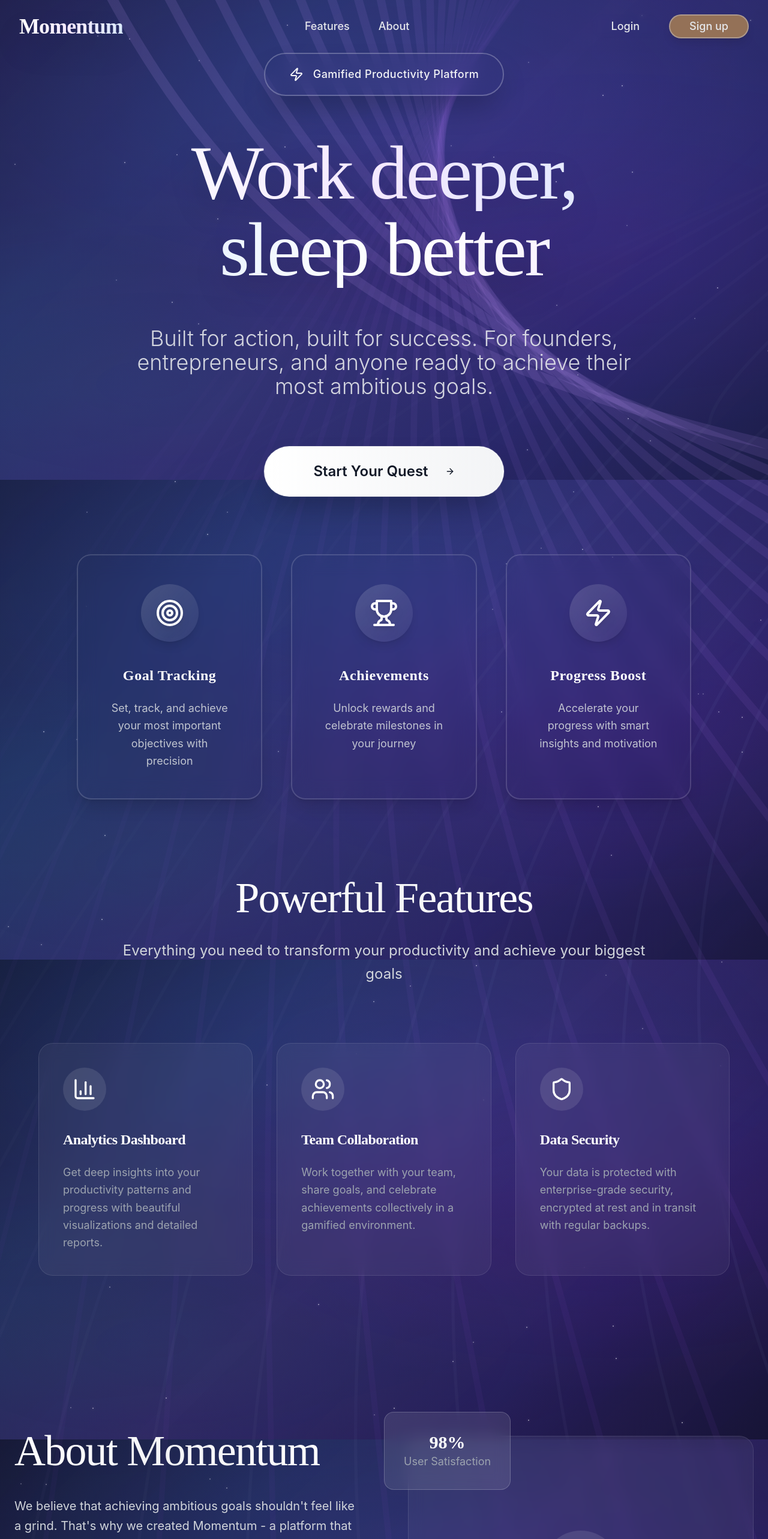
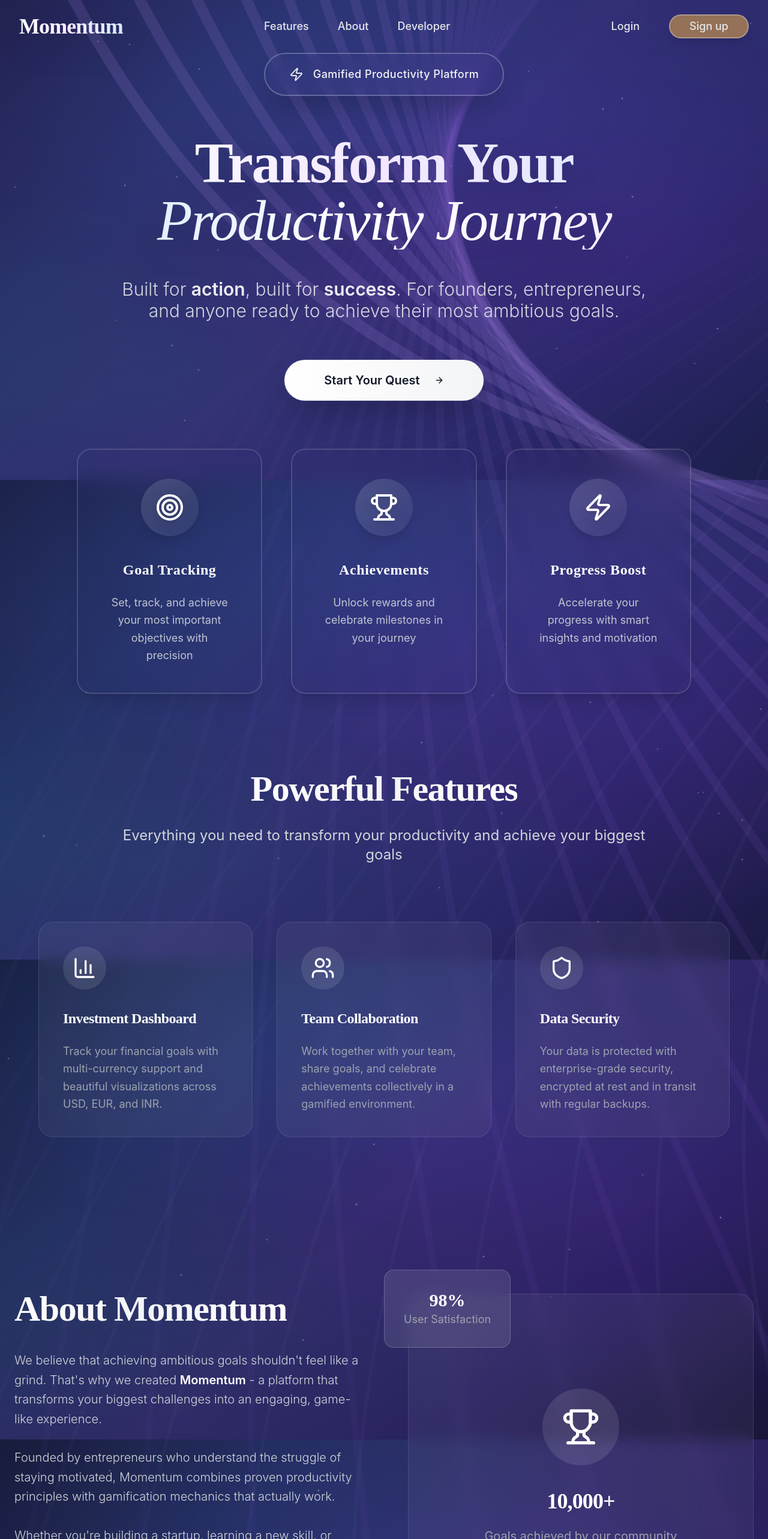
Before and after one commit to madhusudanpatnaik/momentum-productivity, a React (Vite) app: page / in a window 1280 px wide. Shown: the top 2566 px of the page at 60% size. Built offline with nearby package versions, Linux system fonts and the light colour scheme.

Commit message:
Fix: Missing "Connect with Developer" and landing page fonts
- Removed the "Connect with Developer" element from the UI.
- Updated landing page font styles for improved aesthetics.

```diff
--- a/src/components/Dashboard.tsx
+++ b/src/components/Dashboard.tsx
@@ -1,6 +1,7 @@
+
 import React, { useEffect, useState } from 'react';
 import { Button } from "@/components/ui/button";
-import { ArrowRight, Zap, Target, Trophy, Check, Users, BarChart3, Shield } from 'lucide-react';
+import { ArrowRight, Zap, Target, Trophy, Check, Users, BarChart3, Shield, Linkedin, Twitter, ExternalLink } from 'lucide-react';
 import { useNavigate } from 'react-router-dom';
 
 const Dashboard: React.FC = () => {
@@ -146,6 +147,10 @@ const Dashboard: React.FC = () => {
             About
             <span className="absolute -bottom-1 left-0 w-0 h-0.5 bg-gradient-to-r from-purple-400 to-blue-400 transition-all duration-300 group-hover:w-full"></span>
           </a>
+          <a href="#connect" className="text-gray-200 hover:text-white transition-all duration-300 font-medium text-lg font-sans relative group">
+            Developer
+            <span className="absolute -bottom-1 left-0 w-0 h-0.5 bg-gradient-to-r from-purple-400 to-blue-400 transition-all duration-300 group-hover:w-full"></span>
+          </a>
         </div>
 
         {/* Right side - Buttons with perfect alignment */}
@@ -174,31 +179,31 @@ const Dashboard: React.FC = () => {
             <span className="text-lg text-gray-100 font-medium font-sans tracking-wide">Gamified Productivity Platform</span>
           </div>
 
-          {/* Enhanced typography with aesthetic fonts */}
-          <h1 className="text-6xl md:text-7xl lg:text-8xl xl:text-9xl font-light text-white mb-16 leading-[0.85] tracking-tight font-premium max-w-5xl mx-auto">
-            <span className="bg-gradient-to-r from-white via-purple-100 to-blue-100 bg-clip-text text-transparent block drop-shadow-2xl">
-              Work deeper,
+          {/* Enhanced typography with aesthetic fonts - improved readability and elegance */}
+          <h1 className="text-5xl md:text-6xl lg:text-7xl xl:text-8xl font-light text-white mb-12 leading-[0.9] tracking-tight font-premium max-w-5xl mx-auto">
+            <span className="bg-gradient-to-r from-white via-purple-100 to-blue-100 bg-clip-text text-transparent block drop-shadow-2xl font-extrabold">
+              Transform Your
             </span>
-            <span className="bg-gradient-to-r from-blue-100 via-white to-purple-100 bg-clip-text text-transparent block drop-shadow-2xl">
-              sleep better
+            <span className="bg-gradient-to-r from-blue-100 via-white to-purple-100 bg-clip-text text-transparent block drop-shadow-2xl font-light italic">
+              Productivity Journey
             </span>
           </h1>
 
-          <p className="text-2xl md:text-3xl lg:text-4xl text-gray-200 mb-20 max-w-4xl mx-auto leading-relaxed font-light font-sans opacity-90">
-            Built for action, built for success. For founders, entrepreneurs, and anyone ready to achieve their most ambitious goals.
+          <p className="text-xl md:text-2xl lg:text-3xl text-gray-200 mb-16 max-w-4xl mx-auto leading-relaxed font-light font-sans opacity-90">
+            Built for <span className="font-semibold text-white">action</span>, built for <span className="font-semibold text-white">success</span>. For founders, entrepreneurs, and anyone ready to achieve their most ambitious goals.
           </p>
 
-          <div className="flex justify-center mb-24">
+          <div className="flex justify-center mb-20">
             <Button
               size="lg"
               onClick={() => navigate('/app')}
-              className="bg-gradient-to-r from-white to-gray-100 text-gray-900 hover:from-gray-100 hover:to-white px-20 py-10 text-2xl font-semibold rounded-full transition-all duration-500 hover:scale-110 shadow-2xl backdrop-blur-sm font-sans border-2 border-white/20 hover:border-white/40 hover:shadow-3xl"
+              className="bg-gradient-to-r from-white to-gray-100 text-gray-900 hover:from-gray-100 hover:to-white px-16 py-8 text-xl font-semibold rounded-full transition-all duration-500 hover:scale-110 shadow-2xl backdrop-blur-sm font-sans border-2 border-white/20 hover:border-white/40 hover:shadow-3xl"
               style={{
                 boxShadow: '0 25px 50px -12px rgba(0, 0, 0, 0.25), 0 0 0 1px rgba(255, 255, 255, 0.1)'
               }}
             >
               Start Your Quest
-              <ArrowRight className="ml-5 h-8 w-8" />
+              <ArrowRight className="ml-4 h-6 w-6" />
             </Button>
           </div>
 
@@ -225,12 +230,12 @@ const Dashboard: React.FC = () => {
       <section id="features" className="relative z-10 py-32 px-6">
         <div className="max-w-7xl mx-auto">
           <div className="text-center mb-24">
-            <h2 className="text-6xl md:text-7xl font-light text-white mb-8 leading-tight font-premium max-w-4xl mx-auto">
-              <span className="bg-gradient-to-r from-white via-gray-100 to-white bg-clip-text text-transparent">
+            <h2 className="text-5xl md:text-6xl font-light text-white mb-8 leading-tight font-premium max-w-4xl mx-auto">
+              <span className="bg-gradient-to-r from-white via-gray-100 to-white bg-clip-text text-transparent font-bold">
                 Powerful Features
               </span>
             </h2>
-            <p className="text-2xl text-gray-300 max-w-4xl mx-auto leading-relaxed font-sans">
+            <p className="text-xl md:text-2xl text-gray-300 max-w-4xl mx-auto leading-relaxed font-sans">
               Everything you need to transform your productivity and achieve your biggest goals
             </p>
           </div>
@@ -240,8 +245,8 @@ const Dashboard: React.FC = () => {
               <div className="p-4 rounded-full bg-white/10 mb-8 w-fit group-hover:bg-white/20 transition-all duration-300">
                 <BarChart3 className="w-10 h-10 text-white" />
               </div>
-              <h3 className="text-2xl font-semibold text-white mb-6 font-premium">Analytics Dashboard</h3>
-              <p className="text-gray-400 leading-relaxed text-lg font-sans">Get deep insights into your productivity patterns and progress with beautiful visualizations and detailed reports.</p>
+              <h3 className="text-2xl font-semibold text-white mb-6 font-premium">Investment Dashboard</h3>
+              <p className="text-gray-400 leading-relaxed text-lg font-sans">Track your financial goals with multi-currency support and beautiful visualizations across USD, EUR, and INR.</p>
             </div>
 
             <div className="p-10 rounded-3xl bg-white/5 backdrop-blur-md border border-white/10 hover:bg-white/10 hover:border-white/20 transition-all duration-300 group">
@@ -268,19 +273,19 @@ const Dashboard: React.FC = () => {
         <div className="max-w-7xl mx-auto">
           <div className="grid grid-cols-1 lg:grid-cols-2 gap-20 items-center">
             <div>
-              <h2 className="text-6xl md:text-7xl font-light text-white mb-10 leading-tight font-premium">
-                <span className="bg-gradient-to-r from-white via-gray-100 to-white bg-clip-text text-transparent">
+              <h2 className="text-5xl md:text-6xl font-light text-white mb-10 leading-tight font-premium">
+                <span className="bg-gradient-to-r from-white via-gray-100 to-white bg-clip-text text-transparent font-bold">
                   About Momentum
                 </span>
               </h2>
               <div className="space-y-8 text-gray-300 text-xl leading-relaxed font-sans">
-                <p>
-                  We believe that achieving ambitious goals shouldn't feel like a grind. That's why we created Momentum - a platform that transforms your biggest challenges into an engaging, game-like experience.
+                <p className="font-light">
+                  We believe that achieving ambitious goals shouldn't feel like a grind. That's why we created <span className="font-semibold text-white">Momentum</span> - a platform that transforms your biggest challenges into an engaging, game-like experience.
                 </p>
-                <p>
+                <p className="font-light">
                   Founded by entrepreneurs who understand the struggle of staying motivated, Momentum combines proven productivity principles with gamification mechanics that actually work.
                 </p>
-                <p>
+                <p className="font-light">
                   Whether you're building a startup, learning a new skill, or pursuing personal growth, our platform helps you stay focused, track progress, and celebrate wins along the way.
                 </p>
               </div>
@@ -302,7 +307,7 @@ const Dashboard: React.FC = () => {
                   <div className="w-32 h-32 mx-auto mb-10 rounded-full bg-white/10 flex items-center justify-center">
                     <Trophy className="w-16 h-16 text-white" />
                   </div>
-                  <h3 className="text-4xl font-semibold text-white mb-6 font-premium">10,000+</h3>
+                  <h3 className="text-4xl font-bold text-white mb-6 font-premium">10,000+</h3>
                   <p className="text-gray-400 text-xl font-sans">Goals achieved by our community</p>
                 </div>
               </div>
@@ -326,6 +331,66 @@ const Dashboard: React.FC = () => {
         </div>
       </section>
 
+      {/* Connect with Developer Section */}
+      <section id="connect" className="relative z-10 py-32 px-6">
+        <div className="max-w-7xl mx-auto">
+          <div className="text-center mb-16">
+            <h2 className="text-5xl md:text-6xl font-light text-white mb-8 leading-tight font-premium">
+              <span className="bg-gradient-to-r from-white via-purple-100 to-blue-100 bg-clip-text text-transparent font-bold">
+                Connect with Developer
+              </span>
+            </h2>
+            <p className="text-xl md:text-2xl text-gray-300 max-w-4xl mx-auto leading-relaxed font-sans font-light">
+              Let's build something amazing together. Connect with me for collaborations, feedback, or just to say hello!
+            </p>
+          </div>
+
+          <div className="flex justify-center items-center space-x-8 mb-16">
+            {/* LinkedIn */}
+            <a
+              href="https://www.linkedin.com/in/madhusudanpatnaik/"
+              target="_blank"
+              rel="noopener noreferrer"
+              className="group flex items-center space-x-4 p-8 rounded-2xl bg-white/5 backdrop-blur-md border border-white/10 hover:bg-white/10 hover:border-blue-400/50 transition-all duration-300 hover:scale-105"
+            >
+              <div className="p-4 rounded-full bg-blue-600/20 group-hover:bg-blue-600/40 transition-all duration-300">
+                <Linkedin className="w-8 h-8 text-blue-400" />
+              </div>
+              <div>
+                <h3 className="text-xl font-semibold text-white font-premium">LinkedIn</h3>
+                <p className="text-gray-400 font-sans">Professional Network</p>
+              </div>
+              <ExternalLink className="w-5 h-5 text-gray-400 group-hover:text-white transition-colors" />
+            </a>
+
+            {/* X (Twitter) */}
+            <a
+              href="https://x.com/madhusudan91263"
+              target="_blank"
+              rel="noopener noreferrer"
+              className="group flex items-center space-x-4 p-8 rounded-2xl bg-white/5 backdrop-blur-md border border-white/10 hover:bg-white/10 hover:border-gray-400/50 transition-all duration-300 hover:scale-105"
+            >
+              <div className="p-4 rounded-full bg-gray-600/20 group-hover:bg-gray-600/40 transition-all duration-300">
+                <Twitter className="w-8 h-8 text-gray-400" />
+              </div>
+              <div>
+                <h3 className="text-xl font-semibold text-white font-premium">X (Twitter)</h3>
+                <p className="text-gray-400 font-sans">Latest Updates</p>
+              </div>
+              <ExternalLink className="w-5 h-5 text-gray-400 group-hover:text-white transition-colors" />
+            </a>
+          </div>
+
+          <div className="text-center">
+            <div className="inline-flex items-center px-8 py-4 rounded-full bg-white/5 backdrop-blur-md border border-white/10">
+              <span className="text-lg text-gray-300 font-sans font-light">
+                Made with ❤️ by <span className="font-semibold text-white">Madhusudan Patnaik</span>
+              </span>
+            </div>
+          </div>
+        </div>
+      </section>
+
       {/* Footer */}
       <footer className="relative z-10 py-20 px-6 border-t border-white/10">
         <div className="max-w-7xl mx-auto text-center">
@@ -334,7 +399,7 @@ const Dashboard: React.FC = () => {
               Momentum
             </span>
           </div>
-          <p className="text-gray-400 mb-10 text-xl font-sans">Transform your productivity. Achieve your dreams.</p>
+          <p className="text-gray-400 mb-10 text-xl font-sans font-light">Transform your productivity. Achieve your dreams.</p>
           <div className="flex justify-center space-x-12 text-lg text-gray-400">
             <a href="#" className="hover:text-white transition-colors font-sans">Privacy Policy</a>
             <a href="#" className="hover:text-white transition-colors font-sans">Terms of Service</a>
```
